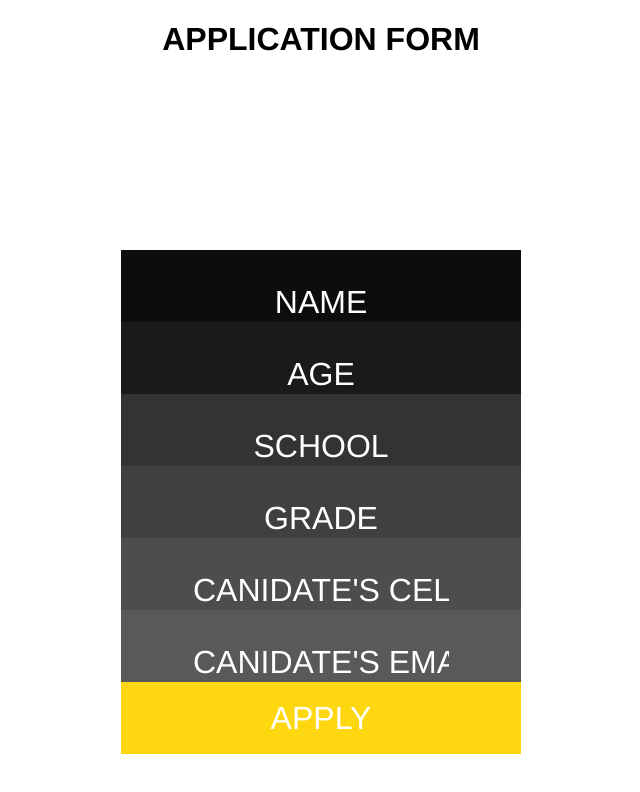
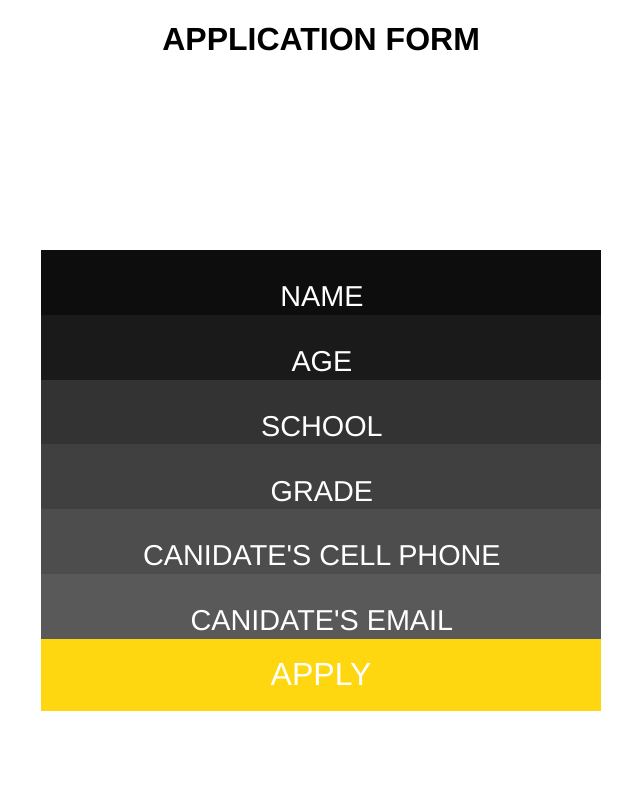
Before and after one commit to avreeeb/gfs-sign-up, a plain HTML site: page index.html in a window 1280 px wide. Shown: the whole page, without its empty margins (319-959 px from the left). Drawn offline with Linux system fonts and the light colour scheme; some icons are missing.

Commit message:
feat $index $main.scss
Change size of boxes
Change font size
Add more information to form

```diff
--- a/scss/_mixins.scss
+++ b/scss/_mixins.scss
@@ -14,7 +14,7 @@
 
 @mixin form($text-color){        //⬅︎ The argument passed is in the round brackets
   height: 18.75em;
-  width: 25em;
+  width: 35em;
   background: #fff;
   position: absolute;
   top: 50%;
--- a/scss/components/_main.scss
+++ b/scss/components/_main.scss
@@ -120,7 +120,7 @@ top: 75em;
   vertical-align: middle;
   cursor: pointer;
   height: 2.25em;
-  width: 13.125em;
+  width: 35em;
   font-size: 2em;
   text-align:center;
   border: 0;
@@ -134,9 +134,9 @@ top: 75em;
 
 input {
   height: 1.25em;
-  width: 8.125em;
-  font-size: 2em;
-  text-align:center;
+  width: 15.125em;
+  font-size: 1.8em;
+  text-align: center;
   border: 0;
   outline: 0;
   color: #fff;
```
Also changed, not shown: css/style.css.
